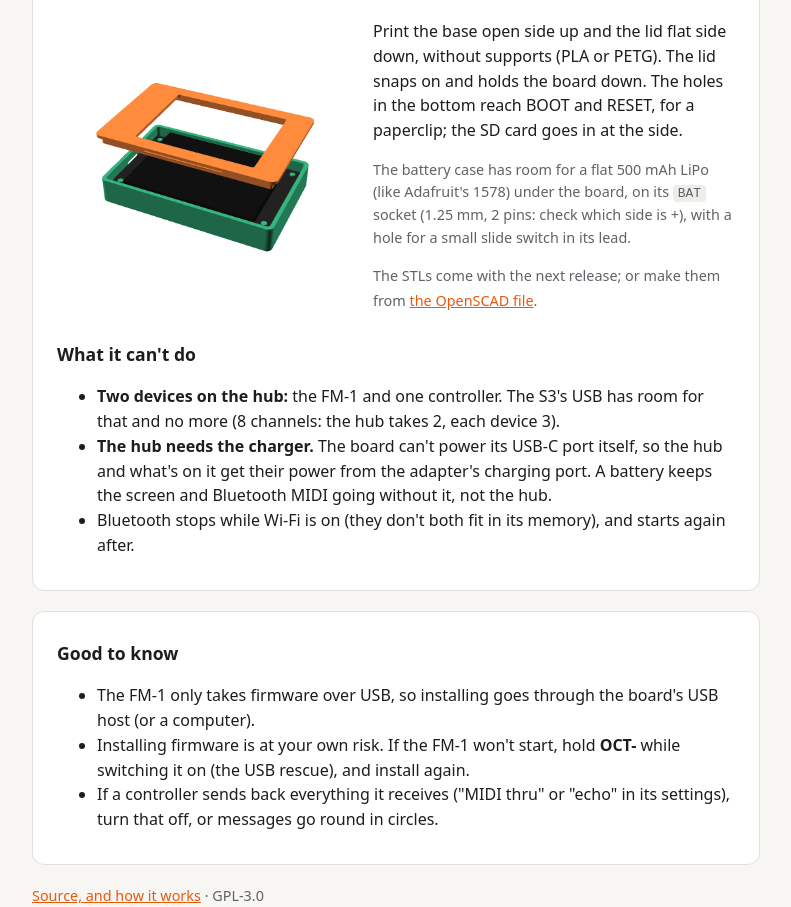
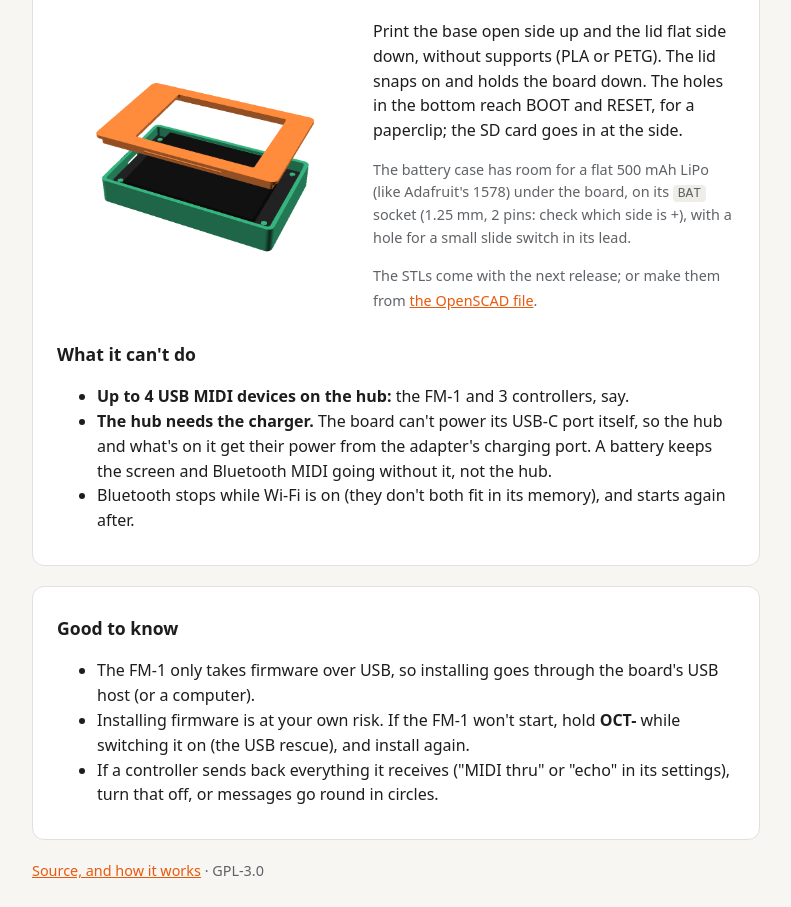
Before and after one commit to JoeyWangTW/fm1buddy, a website: page site/index.html in a window 1280 px wide. Shown: the part 1843-2750 px from the top of the page, without its empty margins (244-1035 px from the left). After the commit the page ends 2725 px from the top, so only its background shows below. Drawn offline with Linux system fonts and the light colour scheme; no server answers.

Commit message:
Docs: up to 4 USB MIDI devices

```diff
--- a/site/index.html
+++ b/site/index.html
@@ -70,7 +70,7 @@ FM-1 ───────┘                 │
         </div>
         <h2>What it can't do</h2>
         <ul>
-          <li><strong>Two devices on the hub:</strong> the FM-1 and one controller. The S3's USB has room for that and no more (8 channels: the hub takes 2, each device 3).</li>
+          <li><strong>Up to 4 USB MIDI devices on the hub:</strong> the FM-1 and 3 controllers, say.</li>
           <li><strong>The hub needs the charger.</strong> The board can't power its USB-C port itself, so the hub and what's on it get their power from the adapter's charging port. A battery keeps the screen and Bluetooth MIDI going without it, not the hub.</li>
           <li>Bluetooth stops while Wi-Fi is on (they don't both fit in its memory), and starts again after.</li>
         </ul>
```
Also changed, not shown: README.md.
